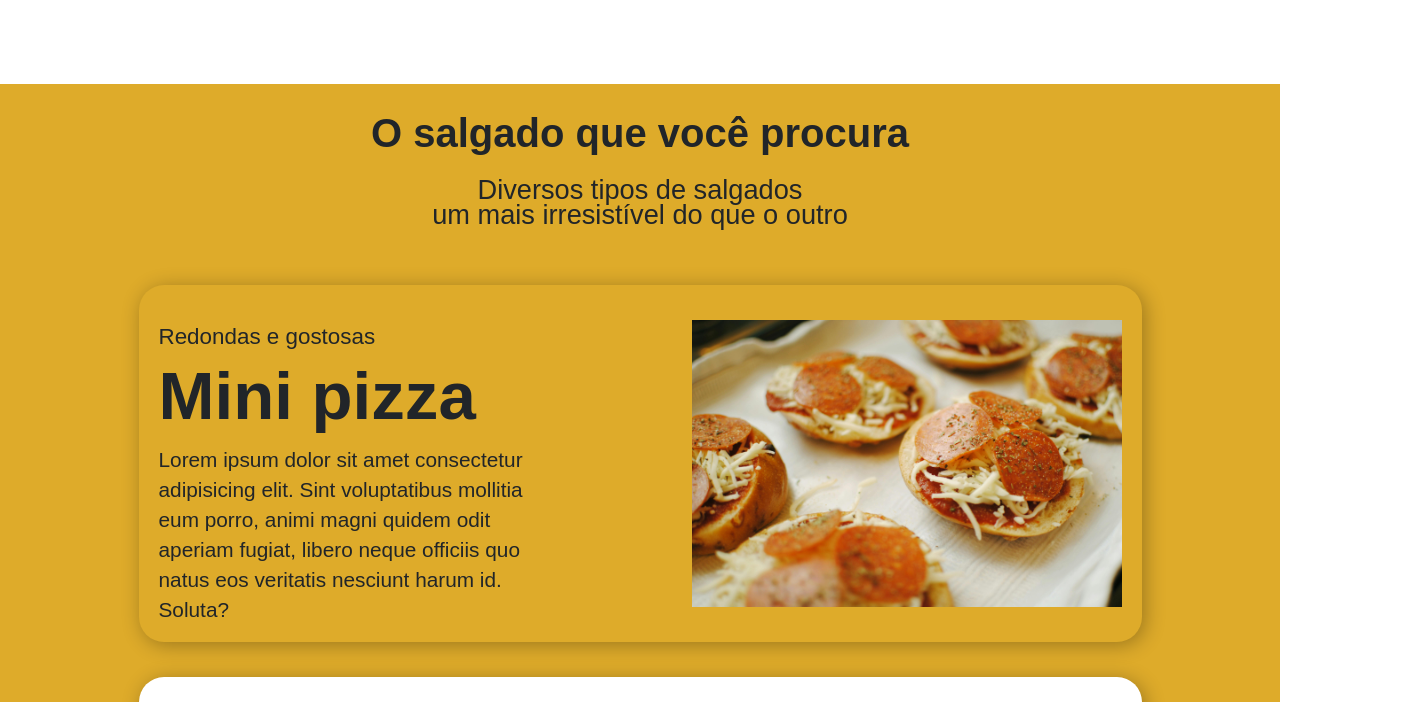
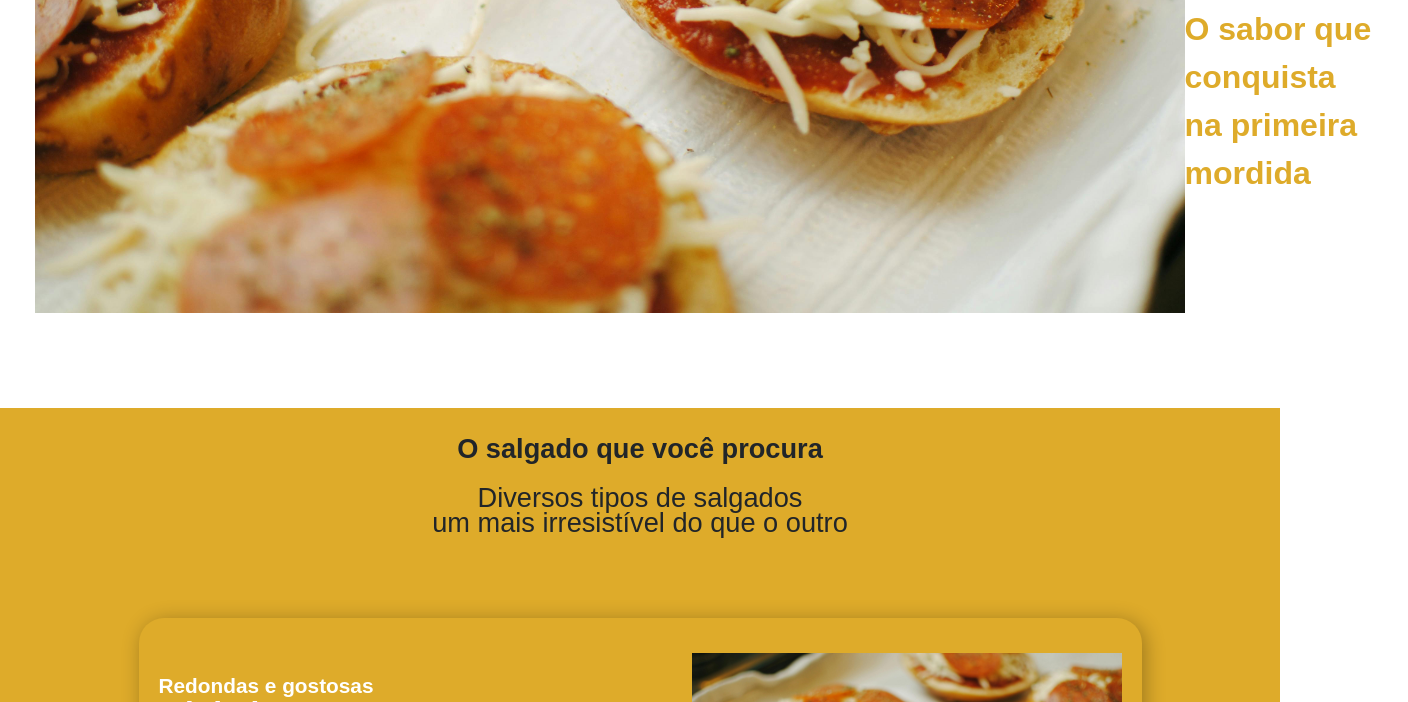
Before and after one commit to jonathascp/Deguste, a plain HTML site: page index.html in a window 1280 px wide. Shown: the part 1182-1884 px from the top of the page, 1408 px wide, since content can reach past the window. Drawn offline with nearby package versions, Linux system fonts and the light colour scheme; a web font is replaced by a local one.

Commit message:
Mobile: Atualização secão de salgados

```diff
--- a/Estilos/header.css
+++ b/Estilos/header.css
@@ -4,6 +4,10 @@
     left: 0;
     z-index: 9;
     width: 100%;
+}
+
+#menu_navegacao {
+    display: none;
 }
 
 #cabecalho {
--- a/Estilos/main.css
+++ b/Estilos/main.css
@@ -71,8 +71,6 @@
     text-decoration: none;
 }
 
-
-
 #secao_salgado {
     width: 100%;
     display: flex;
@@ -81,6 +79,34 @@
     align-items: center;
     margin: 45px 0;
     text-align: center;
+
+    & > img {
+        width: 95%;
+    }
+}
+
+#produtos_salgado {
+    display: flex;
+    flex-direction: column;
+    align-items: center;
+    padding-bottom: 35px;
+}
+
+#secao_produtos {
+    width: 100%;
+    display: flex;
+    flex-direction: column;
+    align-items: center;
+}
+
+#produtos_titulo {
+    text-align: center;
+    line-height: 12px;
+
+    & > h1 {
+        font-weight: bold;
+        font-size: 1.7rem;
+    }
 }
 
 #secao_salgado > p {
@@ -133,3 +159,42 @@
     font-size: 2.6em;
     text-align: center;
 }
+
+.produto {
+    width: 350px;
+    display: flex;
+    flex-direction: column;
+    align-items: center;
+    background: #DEAB2A;
+    margin-top: 25px;
+    padding: 25px 0;
+    border-radius: 25px;
+
+
+    & > img {
+        width: 300px;
+    }
+
+    & p:nth-of-type(2) {
+        width: 340px;
+    }
+
+    & > #titulo {
+        text-align: center;
+        color: #fff;
+
+        & > h6 {
+            font-weight: bolder;
+            font-size: 1.99rem;
+            line-height: 16px;
+        }
+
+        & > p:nth-of-type(1) {
+            font-weight: bold;
+            padding-top: 15px;
+            font-size: 1.3rem;
+        }
+    }
+}
+
+/* NÃO EXISTE A CLASSE "PRODUTO" NEM "DIREITA" E "ESQUERDA" , CRIAR AS CLASSES E MONTAR O CARD DE CADA UMA NO MOBILE FIRST*/
--- a/Media_query/main.css
+++ b/Media_query/main.css
@@ -57,9 +57,7 @@
     }
 
     #imagem_hamburguer {
-        width: 55%;
-
-
+        width: 300px;
     }
 
     #secao_produtos {
```
